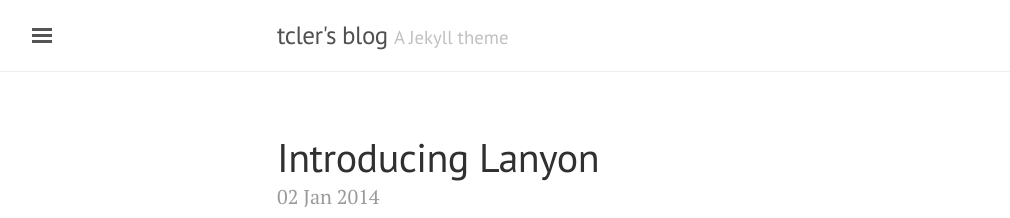
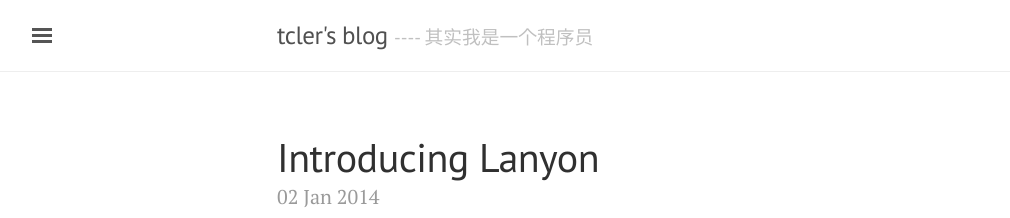
Before and after one commit to tcler/tcler.github.io, a Jekyll site: the page built from index.html, in a window 1280 px wide and 900 px high. Shown: the top 218 px of the window, without its empty margins (3-1013 px from the left). Built offline with Jekyll 4.4.1, drawn with Linux system fonts in a browser that asks for light colours; the list of posts is cut into pages by our own code.

Commit message:
Fix tagline

```diff
--- a/_config.yml
+++ b/_config.yml
@@ -6,8 +6,8 @@ permalink:           pretty
 
 # Setup
 title:               'tcler''s blog'
-tagline:             'A Jekyll theme'
-description:         'Tcler''s blog, based on <a href="http://jekyllrb.com" target="_blank">Jekyll</a> theme <a href="http://jekyllthemes.io/theme/15489219/lanyon">Lanyon</a>'
+tagline:             '---- 其实我是一个程序员'
+description:         'tcler''s blog, based on <a href="http://jekyllrb.com" target="_blank">Jekyll</a> theme <a href="http://jekyllthemes.io/theme/15489219/lanyon">Lanyon</a>'
 url:                 https://tcler.github.io
 baseurl:             ''
 paginate:            5
```
